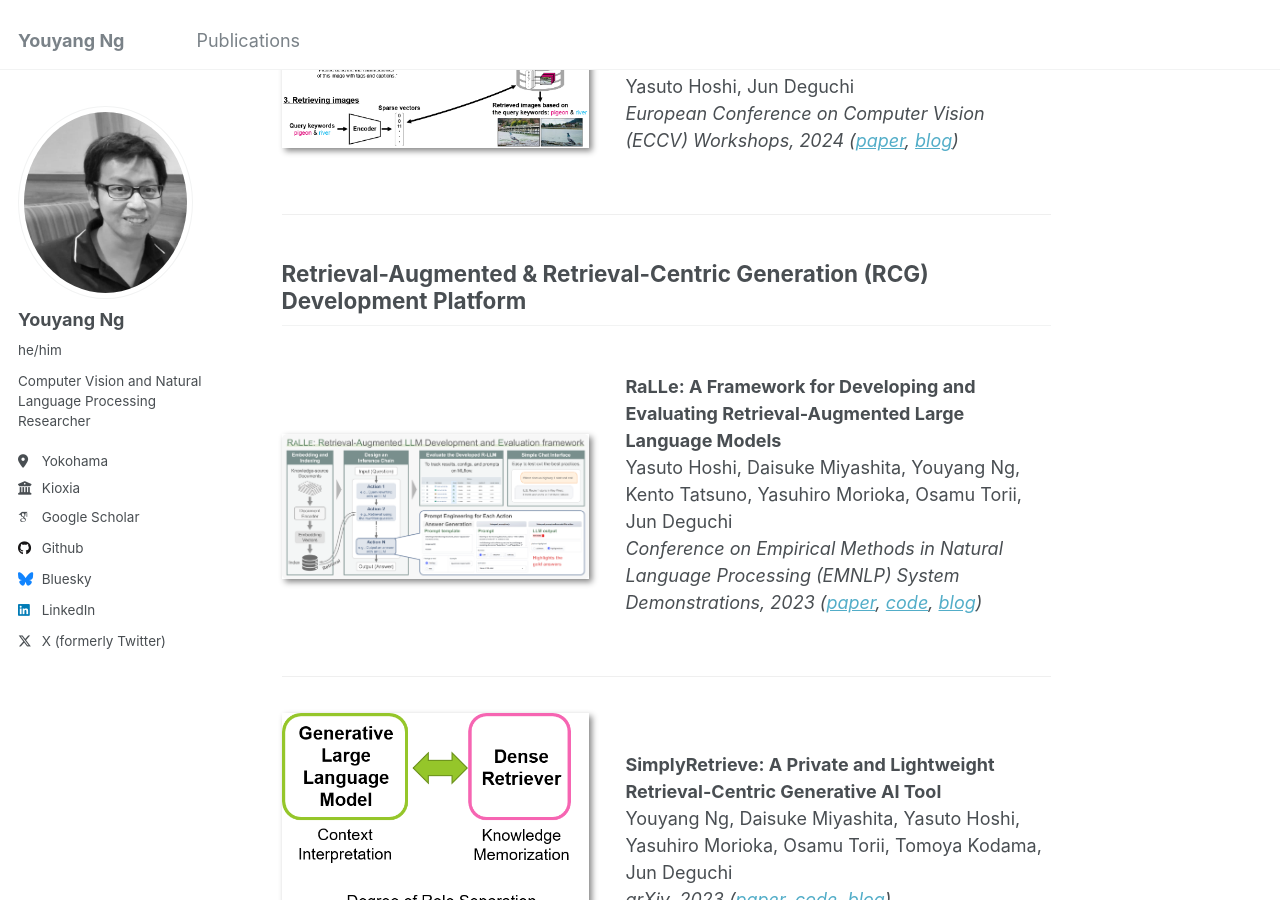
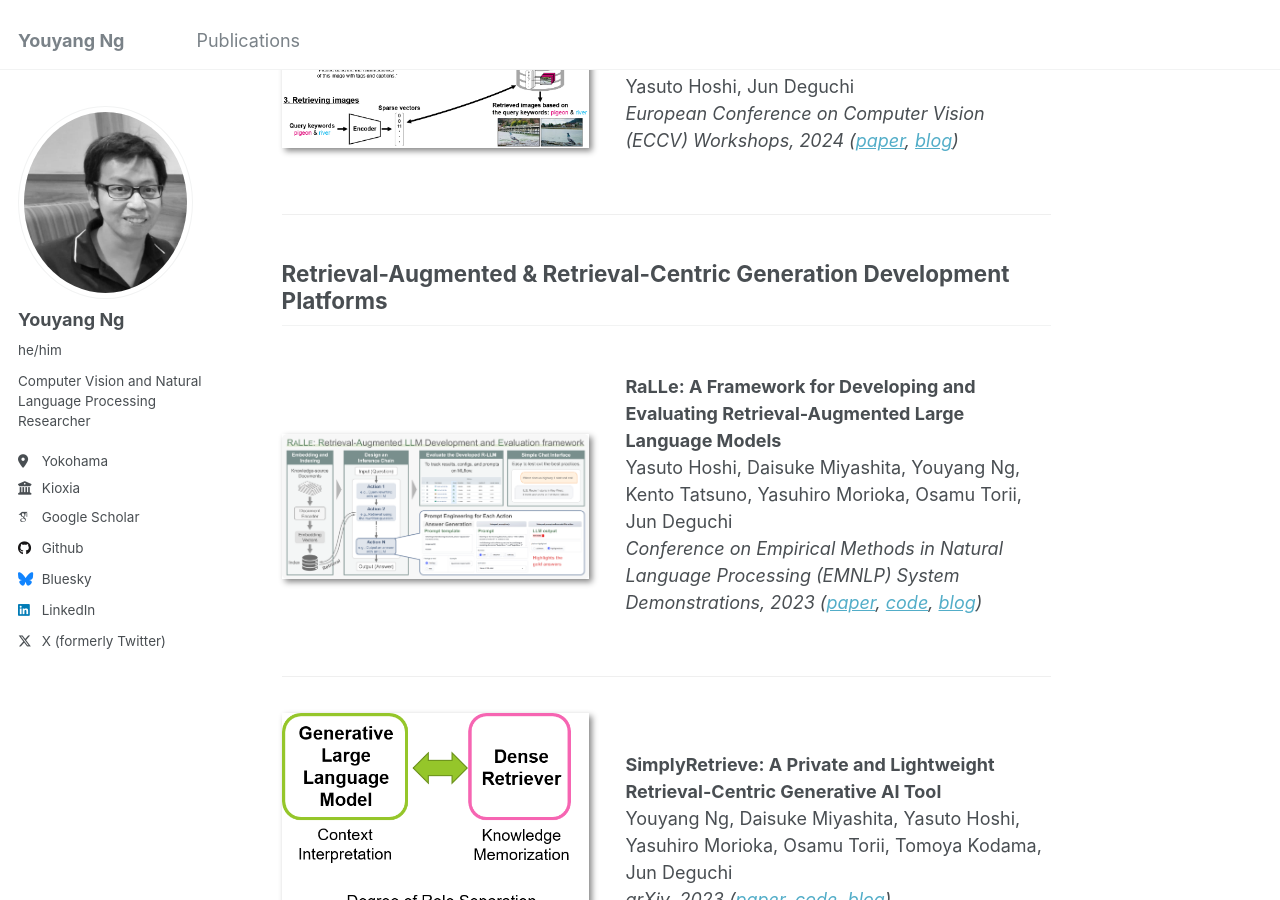
Before and after one commit to yy29/yy29.github.io, a Jekyll site: the page built from _pages/about.md, in a window 1280 px wide and 900 px high, scrolled down 1640 px. Built offline with Jekyll 4.4.1, drawn with Linux system fonts in a browser that asks for light colours; some web fonts are replaced.

Commit message:
Update about.md

```diff
--- a/_pages/about.md
+++ b/_pages/about.md
@@ -53,7 +53,7 @@ Kengo Nakata, Daisuke Miyashita, Youyang Ng, Yasuto Hoshi, Jun Deguchi
 </div>
 </div>
 
-## Retrieval-Augmented & Retrieval-Centric Generation (RCG) Development Platform
+## Retrieval-Augmented & Retrieval-Centric Generation Development Platforms
 <div class="paper-box"><div class="paper-box-image"><img src="../images/2023_ralle.png" alt="sym" width="100%"></div>
 <div class="paper-box-text" markdown="1">
 
```
